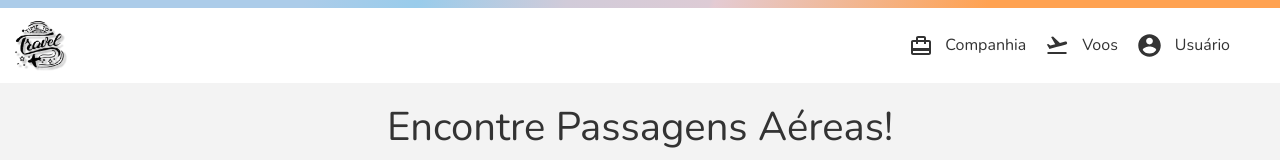
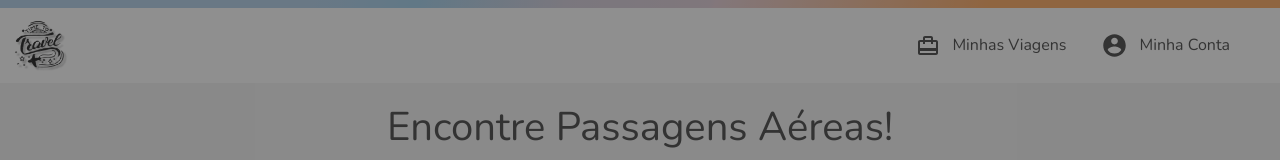
Before and after one commit to LucasRobbi/airport_vue, a Vue app: page / in a window 1280 px wide. Shown: the top 160 px of the page. Built offline with nearby package versions, Linux system fonts and the light colour scheme.

Commit message:
axios initial development

```diff
--- a/package.json
+++ b/package.json
@@ -8,6 +8,7 @@
     "lint": "vue-cli-service lint"
   },
   "dependencies": {
+    "axios": "^0.21.0",
     "bootstrap": "^4.5.3",
     "bootstrap-vue": "^2.21.0",
     "core-js": "^3.6.5",
--- a/src/App.vue
+++ b/src/App.vue
@@ -6,7 +6,7 @@
         <div class="logo">
           <router-link to="/admin"><img class="logo" src="./assets/logo.png"/></router-link>
         </div>
-        <div class="links" >
+        <div class="links">
           <router-link to="/nova-companhia"
             ><img src="./assets/icon/iconViagens.svg" class="mr-1" /> Companhia</router-link
           >
@@ -23,12 +23,13 @@
           <router-link to="/"><img class="logo" src="./assets/logo.png"/></router-link>
         </div>
         <div class="links">
-          <router-link to="/minhas-viagens"
-            ><img src="./assets/icon/iconViagens.svg" class="mr-1" /> Minhas Viagens</router-link
-          >
-          <router-link to="/minha-conta"
-            ><img src="./assets/icon/iconUser.svg" class="ml-3 mr-1" />Minha Conta</router-link
-          >
+          <router-link to="/minhas-viagens">
+            <img src="./assets/icon/iconViagens.svg" class="mr-1" /> Minhas Viagens
+          </router-link>
+          <router-link to="/minha-conta">
+            <img src="./assets/icon/iconUser.svg" class="ml-3 mr-1" /> Minha Conta
+          </router-link>
+          <SignIn/>
         </div>
       </nav>
     </header>
@@ -37,13 +38,29 @@
 </template>
 
 <script>
+// import axios from 'axios';
+import SignIn from '@/components/SignIn.vue'
+
+
 export default {
   name: "page",
   data() {
     return {
-      isAdmin: true,
+      isAdmin: false,
     };
   },
+  components: {
+    SignIn
+  }
+  // created() {
+  //   axios.get(`http://jsonplaceholder.typicode.com/posts`)
+  //   .then(response => {
+  //     this.posts = response.data
+  //   })
+  //   .catch(e => {
+  //     this.errors.push(e)
+  //   })
+  // }
 };
 </script>
 
@@ -131,6 +148,7 @@ header {
   justify-content: center;
   align-items: center;
   text-decoration: none;
+  white-space: nowrap;
 }
 .links a:hover {
   color: #ff5929;
```
Also changed, not shown: 1 other file (tests, documents, lock files or other folders).
